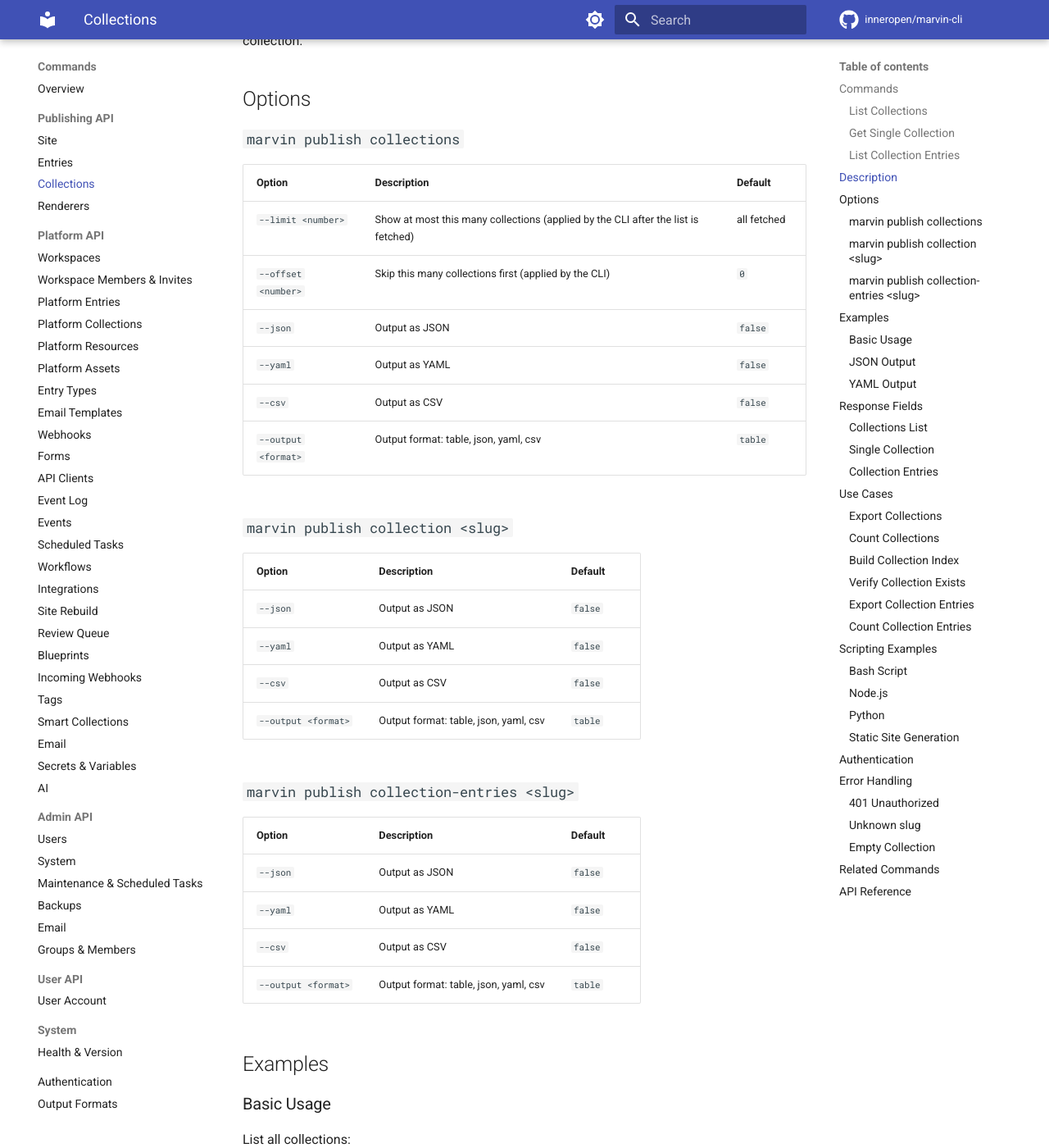
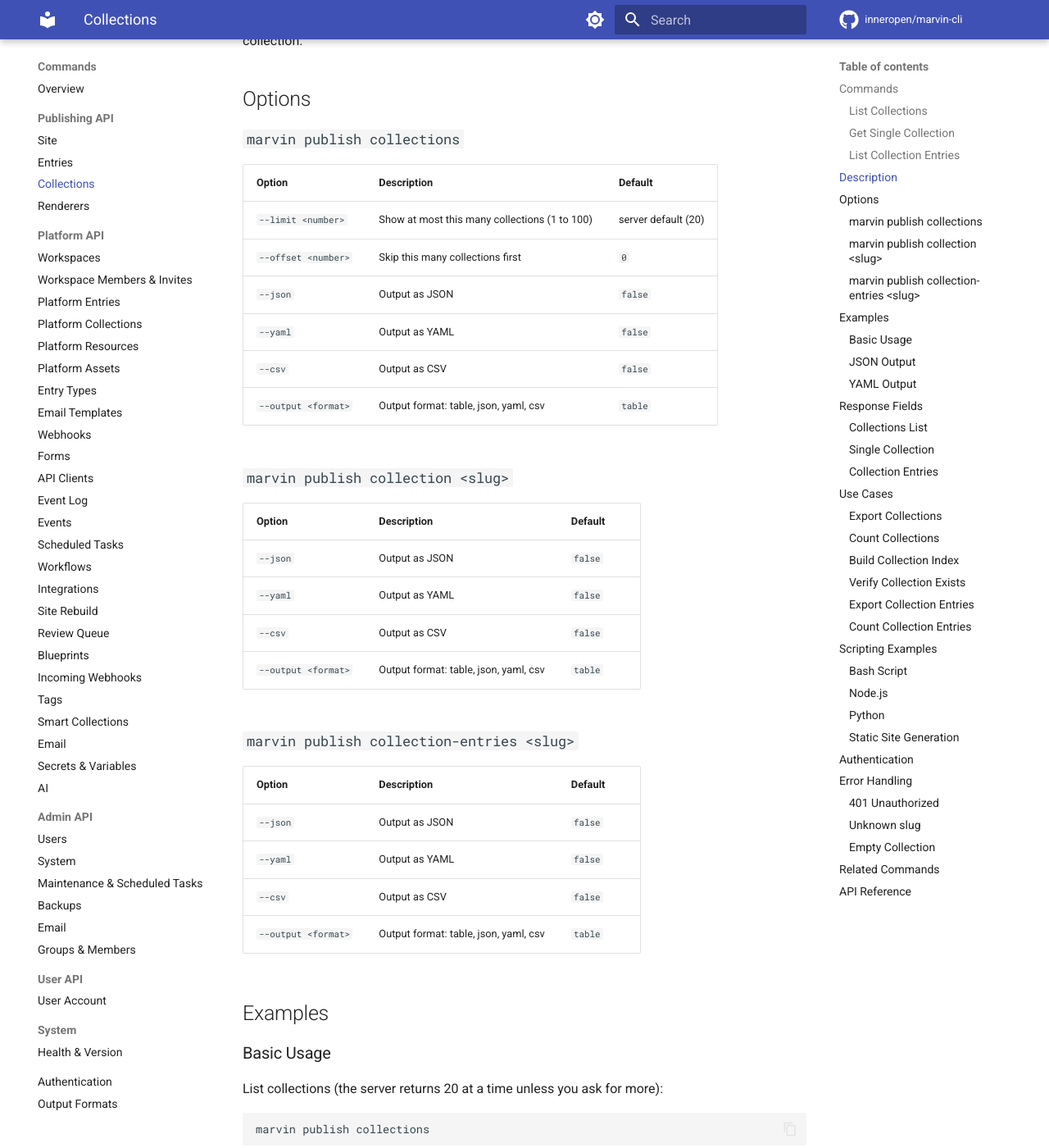
Before and after one commit to InnerOpen/marvin-cli, an MkDocs documentation site: the page built from docs/commands/collections.md, in a window 1280 px wide and 1400 px high, scrolled down 837 px. Shown: the whole window at 82% size. Built offline with MkDocs 1.6.1 and Material for MkDocs 9.7.7, drawn with Linux system fonts in a browser that asks for light colours; comment, search, counter and statistics services are not loaded; some of the changed text lies outside the part shown.

Commit message:
feat(publish): collections --limit/--offset page on the server
The SDK's collections.list() now takes { limit, offset }, so the CLI forwards
them instead of slicing the first page (the server returns 20 by default, 100
at most). --limit above 100 is rejected up front. Needs SDK ^6.1.0.

````diff
--- a/docs/commands/collections.md
+++ b/docs/commands/collections.md
@@ -32,8 +32,8 @@
 
 | Option | Description | Default |
 |--------|-------------|---------|
-| `--limit <number>` | Show at most this many collections (applied by the CLI after the list is fetched) | all fetched |
-| `--offset <number>` | Skip this many collections first (applied by the CLI) | `0` |
+| `--limit <number>` | Show at most this many collections (1 to 100) | server default (20) |
+| `--offset <number>` | Skip this many collections first | `0` |
 | `--json` | Output as JSON | `false` |
 | `--yaml` | Output as YAML | `false` |
 | `--csv` | Output as CSV | `false` |
@@ -61,10 +61,17 @@
 
 ### Basic Usage
 
-List all collections:
+List collections (the server returns 20 at a time unless you ask for more):
 
 ```bash
 marvin publish collections
+```
+
+Page through a larger workspace, 100 at a time:
+
+```bash
+marvin publish collections --limit 100
+marvin publish collections --limit 100 --offset 100
 ```
 
 Output (columns: Name, Slug, Description, the description cut to 50 characters):
--- a/package.json
+++ b/package.json
@@ -19,7 +19,7 @@
     "docs:deploy": "mkdocs gh-deploy --force"
   },
   "dependencies": {
-    "@inneropen/marvin-sdk": "^6.0.0",
+    "@inneropen/marvin-sdk": "^6.1.0",
     "chalk": "^5.6.2",
     "commander": "^12.1.0",
     "dotenv": "^16.4.5"
````
Also changed, not shown: 2 other files.
